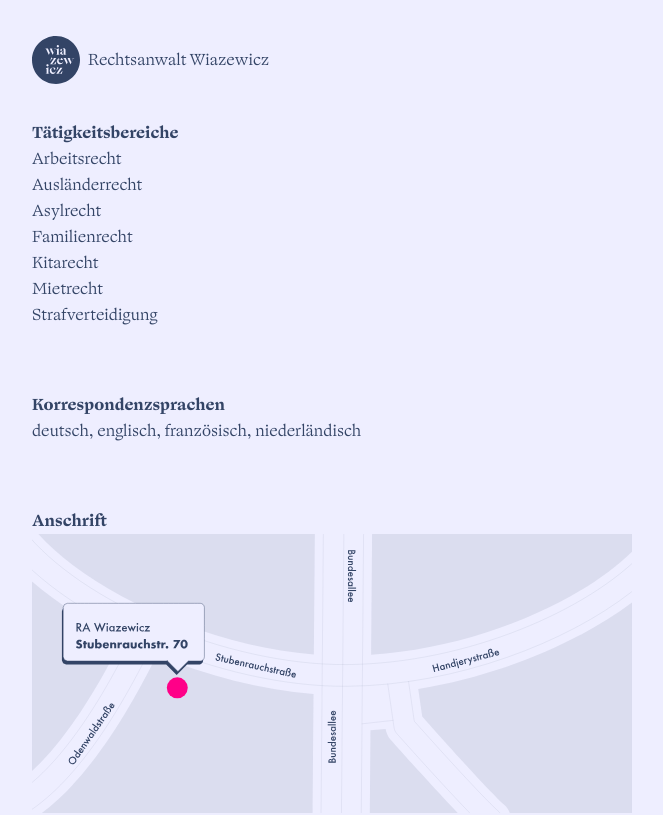
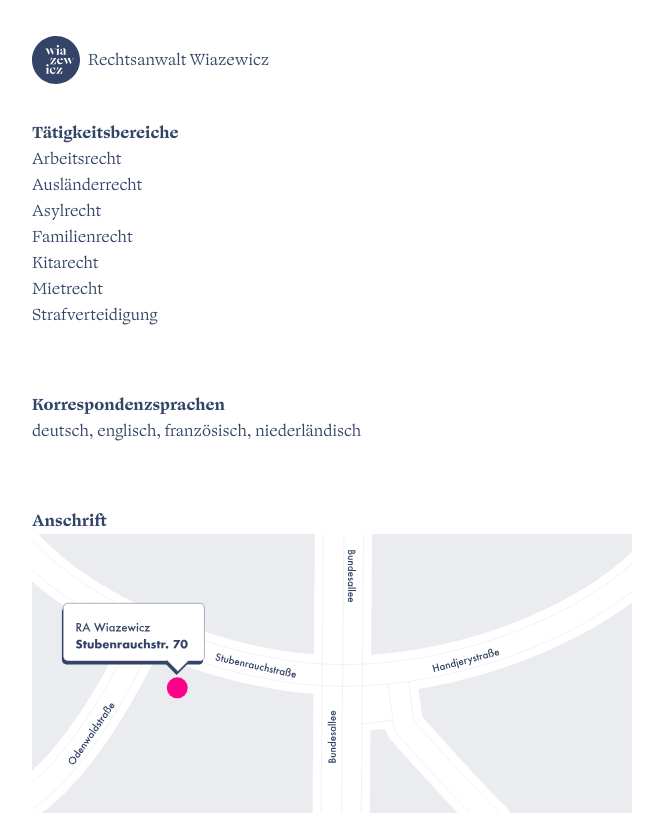
Before and after one commit to dreadbeard11/ra-wiazewicz, a Next.js app: page / in a window 1280 px wide. Shown: the top 815 px of the page, without its empty margins (182-845 px from the left). Built offline with nearby package versions, Linux system fonts and the light colour scheme.

Commit message:
Update tailwind.config.ts

```diff
--- a/tailwind.config.ts
+++ b/tailwind.config.ts
@@ -23,7 +23,7 @@ const config: Config = {
           "accent-content": "#00f",
           neutral: "#888",
           "neutral-content": "#ffffff",
-          "base-100": "#eef",
+          "base-100": "#fff",
           "base-200": "#eee",
           "base-300": "#ddd",
           "base-content": "#346",
```
